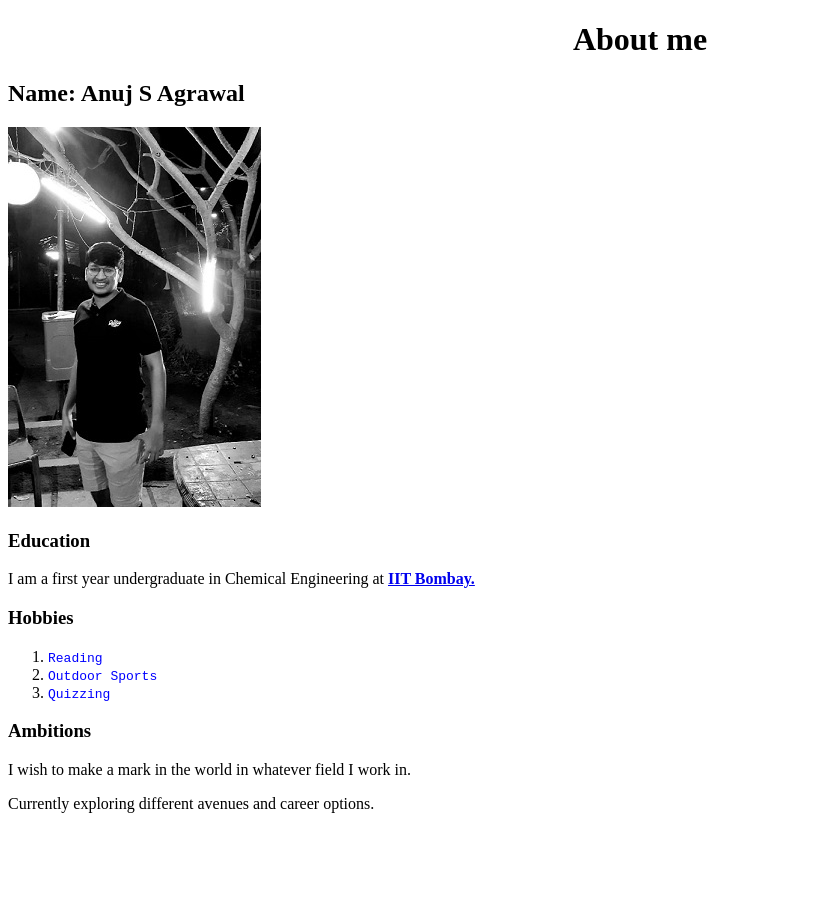
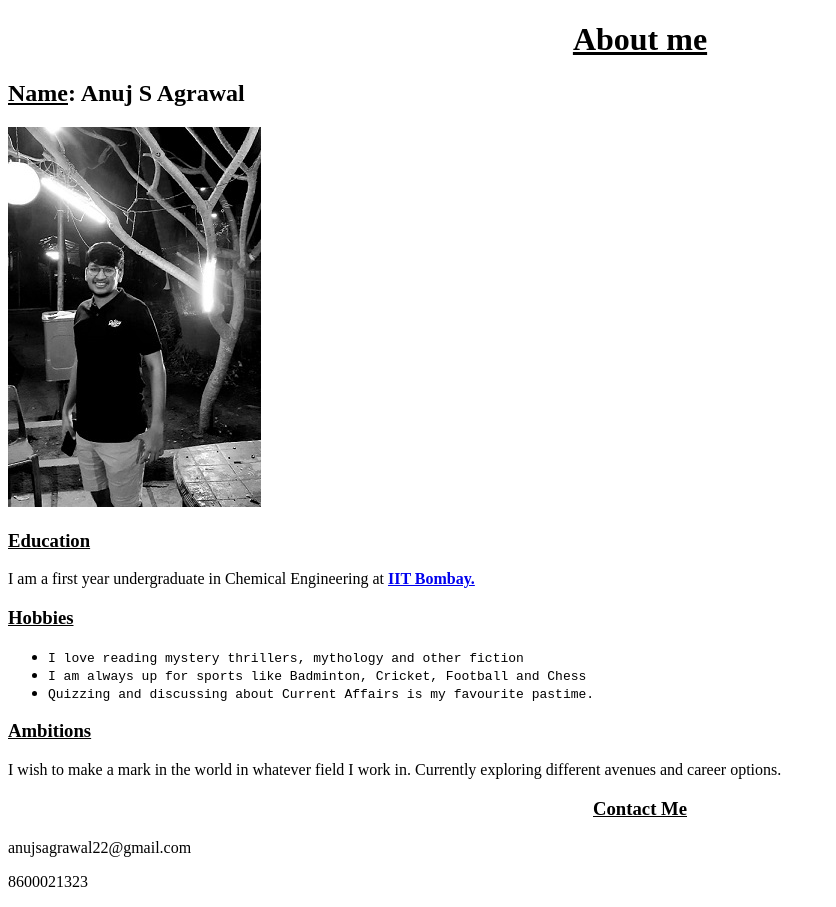
Before and after one commit to anuj-22-agrawal/190020018_WEB_DEV, a plain HTML site: page index.html in a window 1280 px wide. Shown: the whole page, without its empty margins (0-836 px from the left). Before the commit the page ends 829 px from the top, so only its background shows below. Drawn offline with Linux system fonts and the light colour scheme.

Commit message:
Update index.html

```diff
--- a/index.html
+++ b/index.html
@@ -7,24 +7,26 @@
 </head>
 <body>
     <h1>
-        <center>About me</center>
+        <center><u>About me</u></center>
     </h1>
-    <h2>Name: Anuj S Agrawal</h2>
+    <h2><u>Name</u>: Anuj S Agrawal</h2>
     <img src="IMG-20191122-WA0003.jpg" alt="My picture">
     <div>
         <!--Made a new division for Education-->
-        <h3><strong>Education</strong></h3>
+        <h3><strong><u>Education</u></strong></h3>
         <tag id="Education">
             <p>I am a first year undergraduate in Chemical Engineering at <a href="http://www.iitb.ac.in/" title="Official Website" target="_blank"><strong>IIT Bombay.</strong></a></p>
         </tag>
     </div>
-    <h3>Hobbies</h3>
-    <ol>
-        <li><code style="color:blue">Reading</code></li>
-        <li><code style="color:blue">Outdoor Sports</code></li>
-        <li><code style="color:blue">Quizzing</code></li>
-    </ol>
-    <h3>Ambitions</h3>
-    <p>I wish to make a mark in the world in whatever field I work in. <p></p> Currently exploring different avenues and career options.</p>
+    <h3><u>Hobbies</u></h3>
+    <ul>
+        <li><code style="color:black">I love reading mystery thrillers, mythology and other fiction</code></li>
+        <li><code style="color:black">I am always up for sports like Badminton, Cricket, Football and Chess</code></li>
+        <li><code style="color:black">Quizzing and discussing about Current Affairs is my favourite pastime.</code></li>
+    </ul>
+    <h3><u>Ambitions</u></h3>
+    <p>I wish to make a mark in the world in whatever field I work in. Currently exploring different avenues and career options.</p>
+    <h3><center><u>Contact Me</u></center></h3>
+    <p><centre>anujsagrawal22@gmail.com<p></p>8600021323</centre></p>
 </body>
 </html>
```
